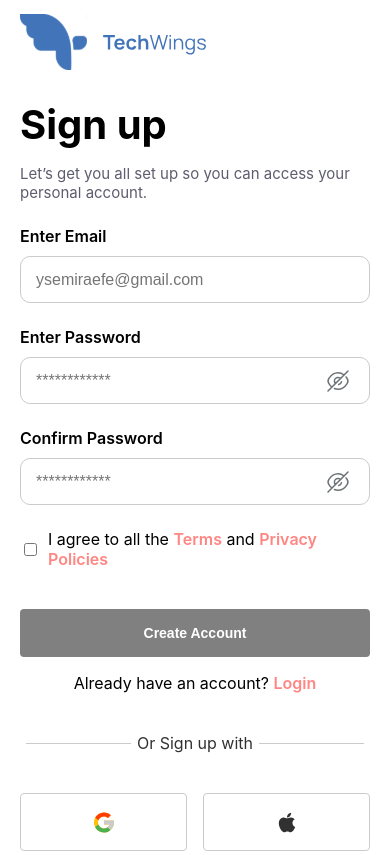
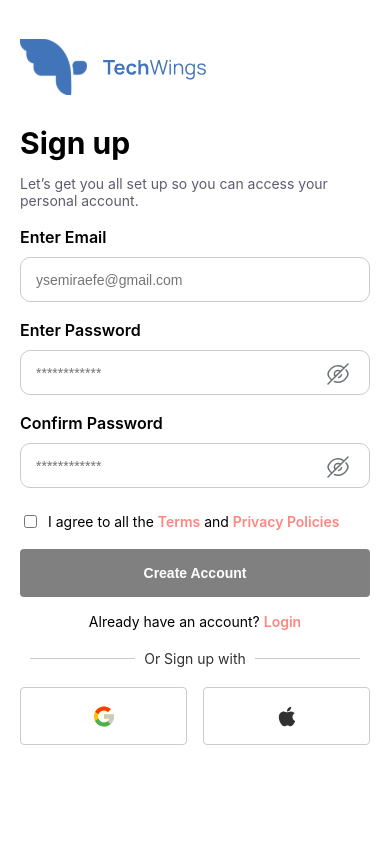
Before and after one commit to Jolaoluwa17/demo-space, a React (Vite) app: page /auth/signup in a window 390 px wide. Built offline with nearby package versions, Linux system fonts and the light colour scheme.

Commit message:
font update

```diff
--- a/src/pages/signup/signup.css
+++ b/src/pages/signup/signup.css
@@ -188,6 +188,34 @@
   .or_signup hr {
     width: 30%;
   }
+  .signup_root .login_title {
+    font-size: 30px;
+  }
+  .signup_root p {
+    font-size: 14px;
+  }
+  .signup_form label {
+    font-size: 16px;
+  }
+  .signup_form .input,
+  .signup_btn,
+  .or_signup,
+  .TOS,
+  .already_have_acc {
+    font-size: 14px;
+  }
+  .signup_container {
+    margin-top: 50px;
+  }
+  .signup_root .form_item,
+  .signup_root .others,
+  .signup_btn {
+    margin-top: 18px;
+  }
+  .or_signup,
+  .other_signup_options {
+    margin-top: 20px;
+  }
 }
 
 @media (max-width: 375px) {
```
